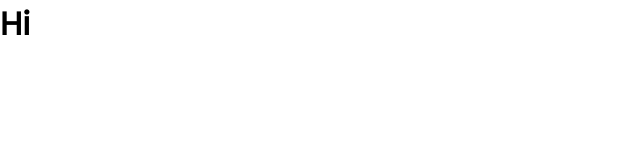
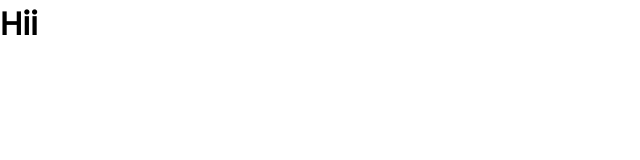
Before and after one commit to jasseeeem/Task-Tracker, a React (Create React App) app: page / in a window 1280 px wide. Shown: the top 160 px of the page, without its empty margins (0-640 px from the left). Built offline with nearby package versions, Linux system fonts and the light colour scheme.

Commit message:
First Commit

```diff
--- a/src/App.js
+++ b/src/App.js
@@ -95,7 +95,7 @@ const App = () => {
   return (
     <Router>
      <h1>
-Hi</h1>    </Router>
+Hii</h1>    </Router>
   );
 };
 
```
